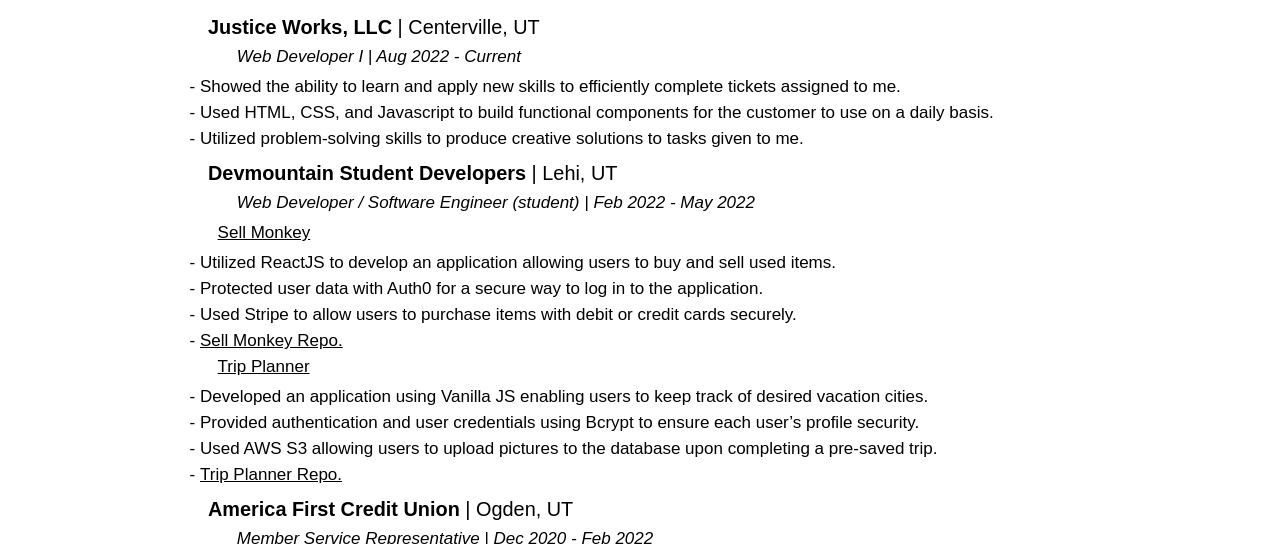
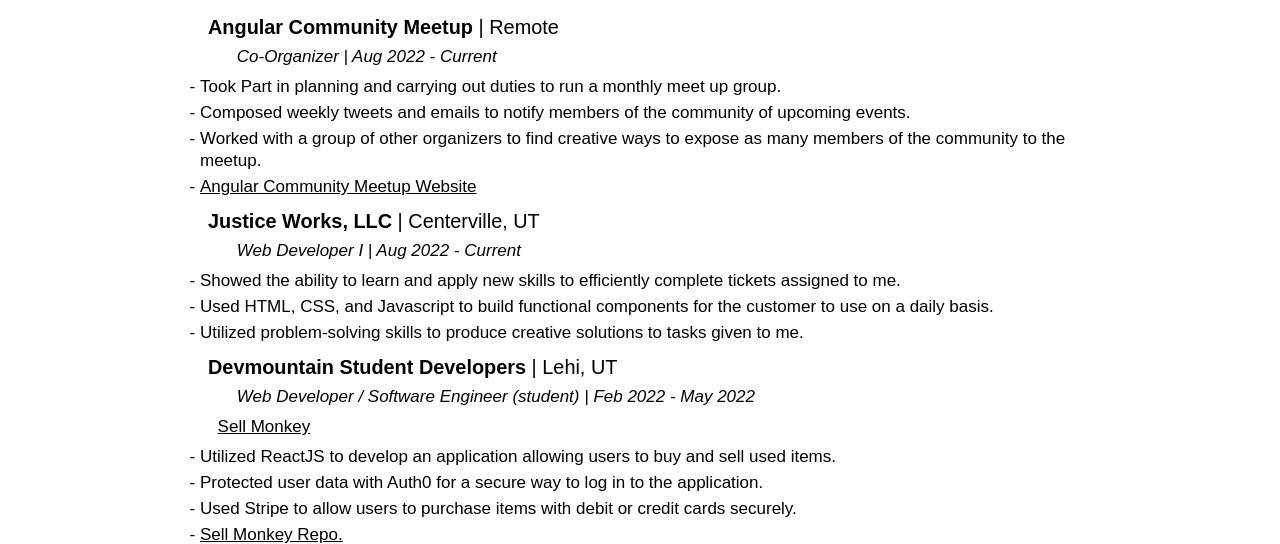
Before and after one commit to alexlamb10/my-blog, a Gatsby site: page /resume in a window 1280 px wide. Shown: the part 649-1193 px from the top of the page. Built offline with nearby package versions, Linux system fonts and the light colour scheme; Gatsby itself is replaced by a stand-in of ours.

Commit message:
Updated resume, download button is not working

```diff
--- a/src/components/resumeInfo.js
+++ b/src/components/resumeInfo.js
@@ -30,6 +30,23 @@
   },
   {
     sectionTitle: "Professional Experience",
+    title: "Angular Community Meetup",
+    location: "Remote",
+    startDate: "Aug 2022",
+    endDate: "Current",
+    graduationDate: null,
+    jobTitle: "Co-Organizer",
+    project: null,
+    details: [
+      "Took Part in planning and carrying out duties to run a monthly meet up group.",
+      "Composed weekly tweets and emails to notify members of the community of upcoming events.",
+      "Worked with a group of other organizers to find creative ways to expose as many members of the community to the meetup.",
+    ],
+    projectLink: "https://angularcommunity.net/home",
+    projectLinkTitle: "Angular Community Meetup Website",
+  },
+  {
+    sectionTitle: "",
     title: "Justice Works, LLC",
     location: "Centerville, UT",
     startDate: "Aug 2022",
```
Also changed, not shown: 1 other file.
